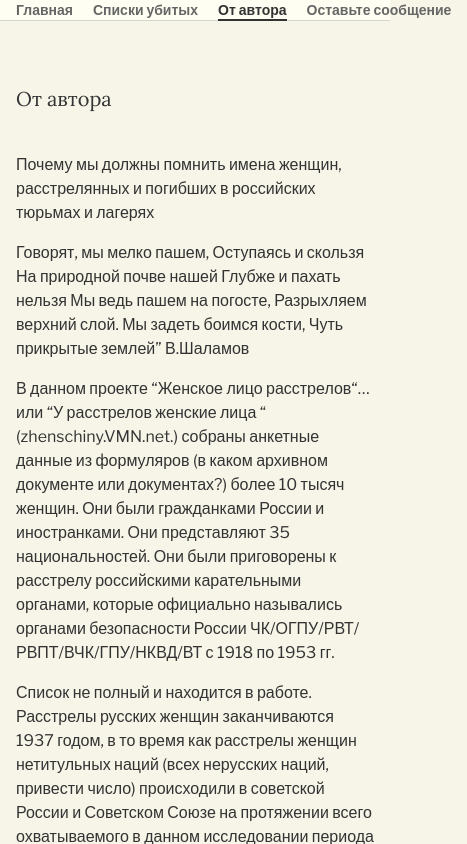
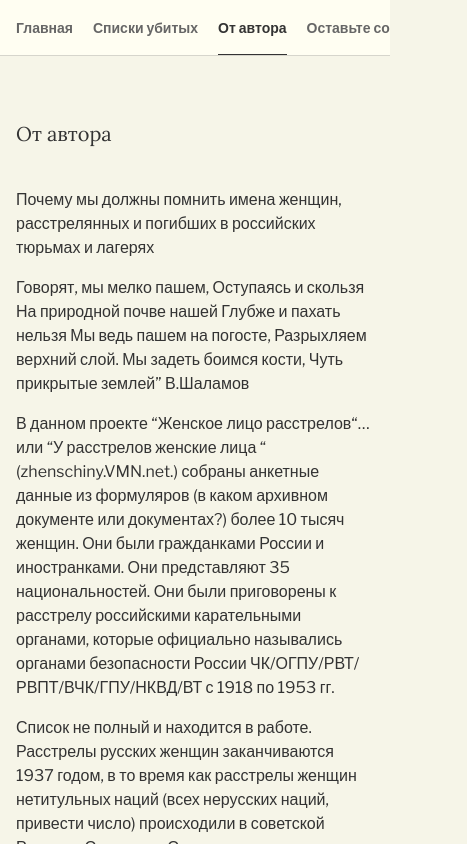
Before and after one commit to eharvey328/proj_v2, a Next.js app: page /proj_v2/about in a window 390 px wide. Shown: the top 844 px of the page, 467 px wide, since content can reach past the window. Built offline with nearby package versions, Linux system fonts and the light colour scheme.

Commit message:
make mobile usable

```diff
--- a/src/app/(home)/page.tsx
+++ b/src/app/(home)/page.tsx
@@ -14,8 +14,8 @@ export default async function Home() {
   const allImages = await getImages();
   return (
     <>
-      <section className="bg-[#1b170f] flex">
-        <div className="flex-1 text-layer px-4 sm:px-6 md:px-9 pt-24">
+      <section className="bg-[#1b170f] grid md:grid-cols-2">
+        <div className="text-layer px-4 sm:px-6 md:px-9 py-24">
           <div className="mb-1 text-sm text-background font-secondary">
             с 1918 по 1953 гг.
           </div>
@@ -28,7 +28,7 @@ export default async function Home() {
           </p>
         </div>
 
-        <ImageGrid className="w-1/2" images={allImages} />
+        <ImageGrid images={allImages} />
       </section>
 
       <section>
@@ -55,7 +55,12 @@ function HomeTile(props: HomeTileProps) {
   const { title, href, className } = props;
   return (
     <Link className="text-foreground" href={href}>
-      <div className={clsx("w-full border min-h-[300px]", className)}>
+      <div
+        className={clsx(
+          "w-full border min-h-[150px] lg:min-h-[250px]",
+          className
+        )}
+      >
         {title}
       </div>
     </Link>
--- a/src/app/Header.tsx
+++ b/src/app/Header.tsx
@@ -24,7 +24,7 @@ export function Header() {
   }
 
   return (
-    <header className="flex border-b h-[var(--app-header-height)] sm:fixed left-0 right-0 top-0 bg-layer">
+    <header className="flex border-b h-[var(--app-header-height)] fixed left-0 right-0 top-0 bg-layer z-50 overflow-x-auto overflow-y-hidden">
       <div className="page-container">
         <nav className="h-full">
           <ul className="flex gap-x-5 h-full">
--- a/src/app/about/page.tsx
+++ b/src/app/about/page.tsx
@@ -7,7 +7,7 @@ export function generateMetadata() {
 
 export default async function AboutPage() {
   return (
-    <section className="page-container mx-auto max-w-4xl pt-16">
+    <section className="page-container mx-auto max-w-4xl py-16">
       <h1 className="h1 mb-10">От aвтора</h1>
       <div className="flex flex-col gap-4">
         <p>
--- a/src/app/layout.tsx
+++ b/src/app/layout.tsx
@@ -35,7 +35,7 @@ export default function RootLayout({
       <body className="flex flex-col h-full">
         <Header />
         <main id="main-content" className="flex-1">
-          <div className="sm:mt-[var(--app-header-height)]">{children}</div>
+          <div className="mt-[var(--app-header-height)]">{children}</div>
         </main>
         <Footer />
       </body>
--- a/src/app/lists/page.tsx
+++ b/src/app/lists/page.tsx
@@ -23,7 +23,7 @@ export default async function ListsPage() {
 
   return (
     <section className="page-container">
-      <div className="grid grid-cols-3 pt-16">
+      <div className="grid sm:grid-cols-3 py-16 gap-6">
         <h1 className="h1">Списки убитых</h1>
         <div>
           <h2 className="mb-5 font-semibold">Списки по национальностям</h2>
```
